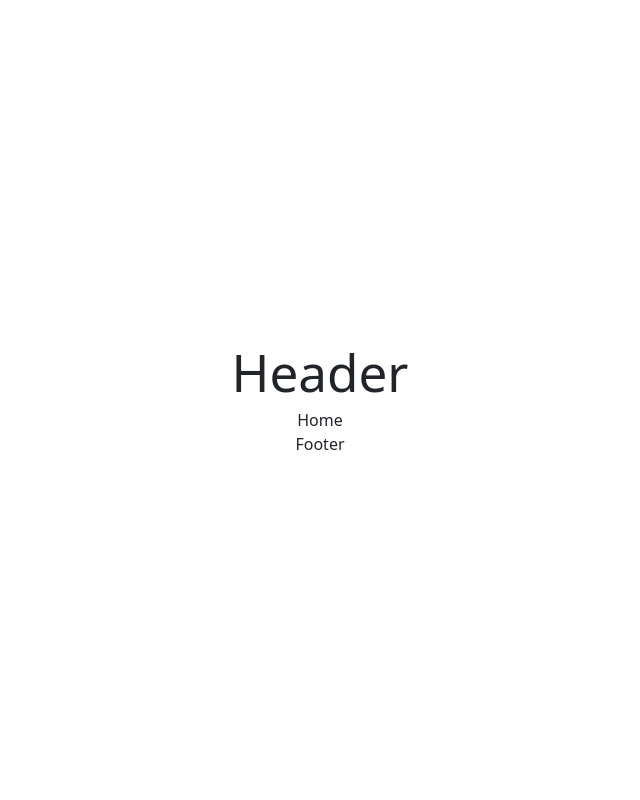
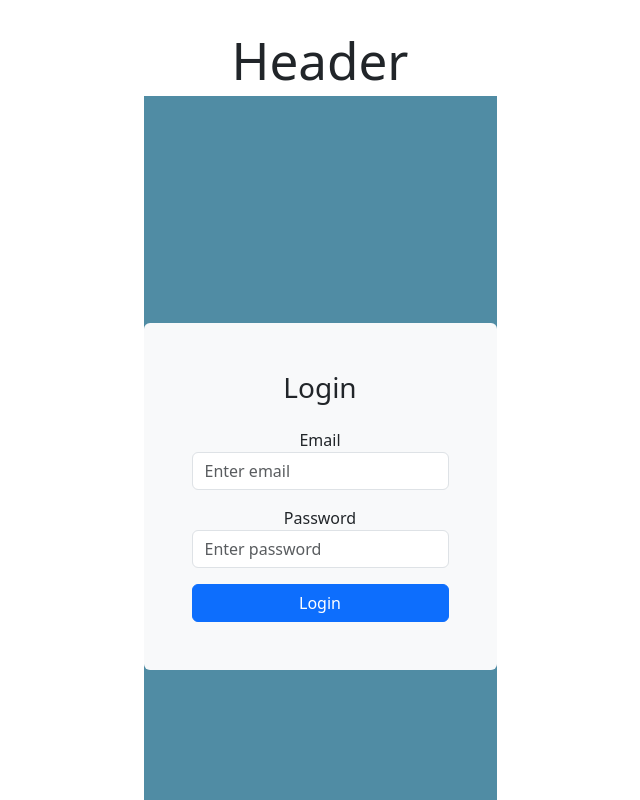
Before and after one commit to xcharag/droneshopweb, a React (Vite) app: page /login in a window 1280 px wide. Shown: the top 800 px of the page, without its empty margins (320-960 px from the left). Built offline with nearby package versions, Linux system fonts and the light colour scheme.

Commit message:
Create Login html

```diff
--- a/src/App.jsx
+++ b/src/App.jsx
@@ -4,6 +4,7 @@ import 'bootstrap/dist/css/bootstrap.min.css';
 import Header from "./components/header/header.jsx";
 import Home from "./components/home/home.jsx";
 import Footer from "./components/footer/footer.jsx";
+import Login from "./components/login/login.jsx";
 
 function App() {
   const [count, setCount] = useState(0)
@@ -11,7 +12,7 @@ function App() {
   return (
     <div>
         <Header/>
-        <Home/>
+        <Login/>
         <Footer/>
     </div>
   )
--- /dev/null
+++ b/src/components/login/login.jsx
@@ -0,0 +1,28 @@
+import React from 'react';
+
+const Login = () => {
+    return (
+        <div className="login d-flex justify-content-center align-items-center vh-100" style={{ backgroundColor: '#508CA4' }}>
+            <div className='p-5 bg-light rounded'>
+                <form>
+                    <h3 className="mb-4"> Login </h3>
+                    <div id="formEmail" className="mb-3">
+                        <label htmlFor="email"> Email </label>
+                        <input type="email" id="email" className="form-control" placeholder="Enter email" />
+                    </div>
+
+                    <div id="formPassword" className='mb-3'>
+                        <label htmlFor="password"> Password </label>
+                        <input type="password" id="password" className="form-control" placeholder="Enter password" />
+                    </div>
+
+                    <button type="submit" className="btn btn-primary w-100">
+                        Login
+                    </button>
+                </form>
+            </div>
+        </div>
+    )
+}
+
+export default Login;
```
